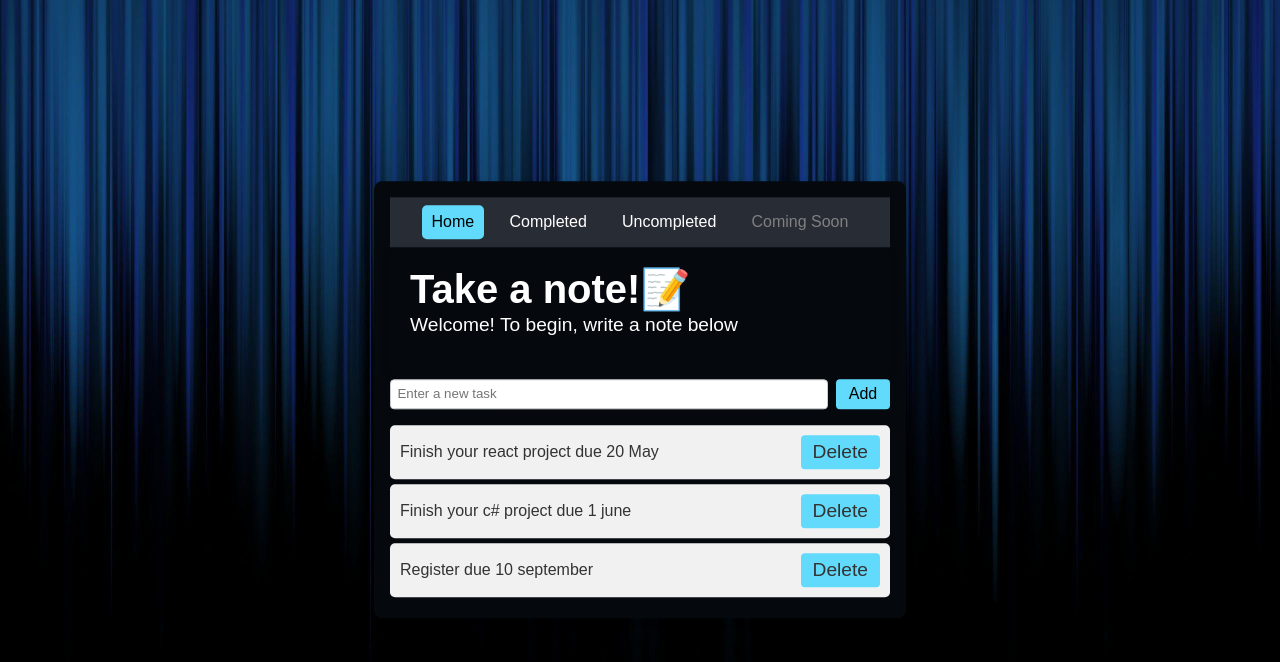
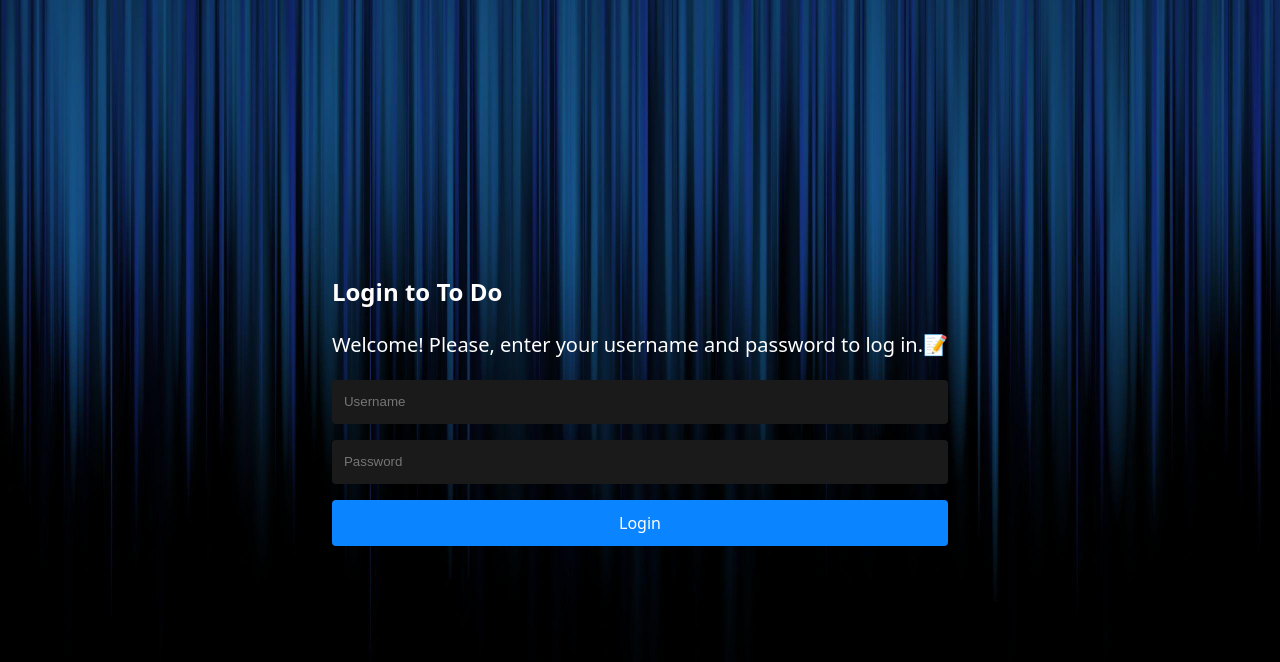
Before and after one commit to georgeexe9/todo_project, a React (Vite) app: page / in a window 1280 px wide. Shown: the top 662 px of the page. Built offline with nearby package versions, Linux system fonts and the light colour scheme.

Commit message:
Adding a json server with LoginPage

```diff
--- a/package.json
+++ b/package.json
@@ -10,9 +10,13 @@
     "preview": "vite preview"
   },
   "dependencies": {
+    "axios": "^1.9.0",
+    "bootstrap": "^5.3.5",
+    "json-server": "^1.0.0-beta.3",
     "react": "^19.0.0",
     "react-dom": "^19.0.0",
-    "react-router-dom": "^7.5.2"
+    "react-router-dom": "^7.5.2",
+    "react-toastify": "^11.0.5"
   },
   "devDependencies": {
     "@eslint/js": "^9.22.0",
--- a/src/App.css
+++ b/src/App.css
@@ -7,13 +7,13 @@ body {
 .app-container {
   font-family: Arial, sans-serif;
   padding: 1rem;
-  position: absolute;   /* Allows precise placement */
-  top: 50%;             /* Moves the container halfway down the page */
-  left: 50%;            /* Moves the container halfway across the page */
-  transform: translate(-50%, -50%); /* Adjusts for the container's own size */
-  background-color: #05090e; /* Optional: Adds background for aesthetics */
-  box-shadow: 0 4px 10px rgba(0, 0, 0, 0.1); /* Optional: Adds depth */
-  border-radius: 8px;   /* Optional: Smooth edges for style */
-  width: 80%;           /* Optional: Adjust width for responsiveness */
-  max-width: 500px;     /* Optional: Ensures consistent sizing on larger screens */
+  position: absolute;
+  top: 50%;
+  left: 50%;
+  transform: translate(-50%, -50%);
+  background-color: #05090e;
+  box-shadow: 0 4px 10px rgba(0, 0, 0, 0.1);
+  border-radius: 8px;
+  width:  80%;
+  max-width: 500px;
 }
--- a/src/App.jsx
+++ b/src/App.jsx
@@ -1,20 +1,19 @@
-import { useState } from 'react'
-import Navbar from './Navbar'
+import { useState, useEffect } from 'react';
+import Navbar from './Navbar';
 import { BrowserRouter as Router, Routes, Route} from "react-router-dom";
 import TaskForm from './TaskForm';
 import TaskList from './TaskList';
-import Header from './Header'
+import Header from './Header';
+import LoginPage from './LoginPage';
 import "./App.css";
 
+function App() {
+  const [tasks, setTasks] = useState([
+    { "id": 1, "text": "Welcome, first note!", "completed": false }
+  ]);
+  const [currentUser, setCurrentUser] = useState(null);
 
-
-function App() {
-
-  const [tasks,setTasks] = useState([
-    {id:1, text:"Finish your react project due 20 May", completed: false},
-    {id: 2, text:"Finish your c# project due 1 june", completed: false},
-    {id: 3, text:"Register due 10 september", completed: false},
-  ]);
+//add logoff func later maybe
   function addTask(text) {
     const newTask = {
       id: Date.now(),
@@ -23,6 +22,7 @@ function App() {
     };
     setTasks((prev) => [newTask, ...prev]);
   }
+
   function toggleTask(id) {
     setTasks((prev) =>
       prev.map((task) =>
@@ -30,19 +30,40 @@ function App() {
       )
     );
   }
+
   function deleteTask(id) {
     setTasks((prev) => prev.filter((task) => task.id !== id));
+  }
+
+  function handleLogin(user) {
+    setCurrentUser(user);
+    localStorage.setItem('currentUser', JSON.stringify(user));
+  }
+
+  function handleLogout() {
+    setCurrentUser(null);
+    localStorage.removeItem('currentUser');
+  }
+
+  useEffect(() => {
+    const user = JSON.parse(localStorage.getItem('currentUser'));
+    if (user) {
+      setCurrentUser(user);
+    }
+  }, []);
+
+  if (!currentUser) {
+    return <LoginPage onLogin={handleLogin} />;
   }
 
   return (
     <Router>
       <div className="app-container">
-        <Navbar />
+        <Navbar onLogout={handleLogout} />
         <div className="task-wrapper">
-        <Header></Header>
-        <TaskForm addTask={addTask} />
-
-        <Routes>
+          <Header />
+          <TaskForm addTask={addTask} />
+          <Routes>
             <Route
               path="/"
               element={<TaskList view="todo" tasks={tasks} toggleTask={toggleTask} deleteTask={deleteTask} />}
@@ -62,4 +83,4 @@ function App() {
   );
 }
 
-export default App
+export default App;
--- /dev/null
+++ b/src/LoginPage.css
@@ -0,0 +1,66 @@
+body {
+    margin: 0;
+    height: 100vh;
+    background-color: #000;
+    display: flex;
+    justify-content: center;
+    align-items: center;
+  }
+
+  .login-container {
+    position: absolute;
+    top: 50%;
+    left: 50%;
+    transform: translate(-50%, -50%);
+    background-color: rgba(5, 9, 14, 0.9);
+    box-shadow: 0 8px 32px rgba(0, 0, 0, 0.6);
+    width: 90%;
+    max-width: 400px;
+    padding: 2rem;
+    box-sizing: border-box;
+    width: 100%;
+  }
+
+  .login-form {
+    display: flex;
+    flex-direction: column;
+  }
+
+  .login-form h2 {
+    color: white;
+    text-align: center;
+    margin-bottom: 1rem;
+    font-size: 30px;
+  }
+
+  .login-form input {
+    margin-bottom: 1rem;
+    padding: 0.75rem;
+    border: none;
+    border-radius: 4px;
+    background-color: #1a1a1a;
+    color: white;
+    height: 20px;
+
+  }
+
+  .login-form button {
+    padding: 0.75rem;
+    background-color: #0a84ff;
+    color: white;
+    border: none;
+    border-radius: 4px;
+    cursor: pointer;
+
+  }
+
+  .login-form button:hover {
+    background-color: #005bb5;
+  }
+  .error-message {
+    color:#ffffff;
+    font-size: 20px;
+  }
+  .information-p1 {
+    font-size: 20px;
+  }
--- /dev/null
+++ b/src/LoginPage.jsx
@@ -0,0 +1,71 @@
+import { useState } from 'react';
+import "./LoginPage.css";
+import axios from 'axios';
+
+
+function LoginPage({ onLogin }) {
+  const [username, setUsername] = useState('');
+  const [password, setPassword] = useState('');
+  const [errorMessage,setErrorMessage] = useState('');
+
+  async function handleSubmit(e) {
+    e.preventDefault();
+
+    if (password.length && username.trim() === '') {
+      setErrorMessage('Please, username and password are required!');
+      return;
+    }
+    if(username.trim() === '') {
+      setErrorMessage('Username is required!');
+      return;
+    }
+    if (password.trim() ==='') {
+      setErrorMessage('Password is required!');
+    }
+    if(password.length < 6) {
+      setErrorMessage('Password must be at least 6 characters long!');
+      return;
+    }
+
+    try {
+      const response = await axios.get(`http://localhost:8000/users?username=${username}&password=${password}`);
+
+      if (response.data.length > 0) {
+
+        onLogin(response.data[0]);
+      } else {
+        alert('Invalid credentials. Try again.');
+      }
+    } catch (error) {
+      console.error('Error during login:', error);
+    }
+  }
+
+  return (
+    <div className="login-page">
+      <h2>Login to To Do</h2>
+      <p className="information-p1">Welcome! Please, enter your username and password to log in.📝</p>
+      <form onSubmit={handleSubmit} className="login-form">
+        {errorMessage && <p className="error-message">{errorMessage}</p>}
+        <input
+          type="text"
+          placeholder="Username"
+          value={username}
+          onChange={(e) => setUsername(e.target.value)}
+
+        />
+        <input
+          type="password"
+          placeholder="Password"
+          value={password}
+          onChange={(e) => setPassword(e.target.value)}
+
+        />
+        <button type="submit">Login</button>
+
+      </form>
+    </div>
+  );
+}
+
+export default LoginPage;
```
Also changed, not shown: database.json (added, +11 -0 lines), 1 other file (tests, documents, lock files or other folders).
